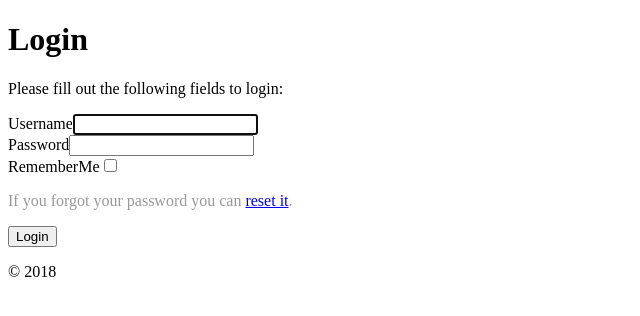
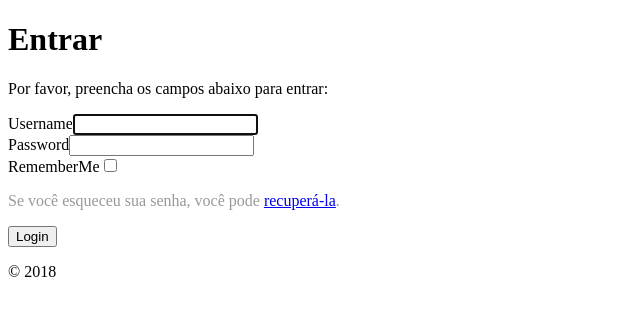
Before and after one commit to micalevisk/PW-2018-1, a Yii app: template YII/advanced/frontend/views/site/login.php in a window 1280 px wide. Shown: the top 316 px of the page, without its empty margins (0-640 px from the left). Run offline with PHP 8.4 and a stand-in for Yii, Linux system fonts and the light colour scheme; the template is opened without the code that fills it, so the values that code supplies are empty; form fields are guessed from the names that the template uses; some libraries are stand-ins or nearby versions.

Commit message:
up: traduções na página de Login

```diff
--- a/YII/advanced/frontend/views/site/login.php
+++ b/YII/advanced/frontend/views/site/login.php
@@ -7,13 +7,13 @@
 use yii\helpers\Html;
 use yii\bootstrap\ActiveForm;
 
-$this->title = 'Login';
+$this->title = 'Entrar';
 $this->params['breadcrumbs'][] = $this->title;
 ?>
 <div class="site-login">
     <h1><?= Html::encode($this->title) ?></h1>
 
-    <p>Please fill out the following fields to login:</p>
+    <p>Por favor, preencha os campos abaixo para entrar:</p>
 
     <div class="row">
         <div class="col-lg-5">
@@ -26,7 +26,7 @@ $this->params['breadcrumbs'][] = $this->title;
                 <?= $form->field($model, 'rememberMe')->checkbox() ?>
 
                 <div style="color:#999;margin:1em 0">
-                    If you forgot your password you can <?= Html::a('reset it', ['site/request-password-reset']) ?>.
+                    Se você esqueceu sua senha, você pode <?= Html::a('recuperá-la', ['site/request-password-reset']) ?>.
                 </div>
 
                 <div class="form-group">
```
